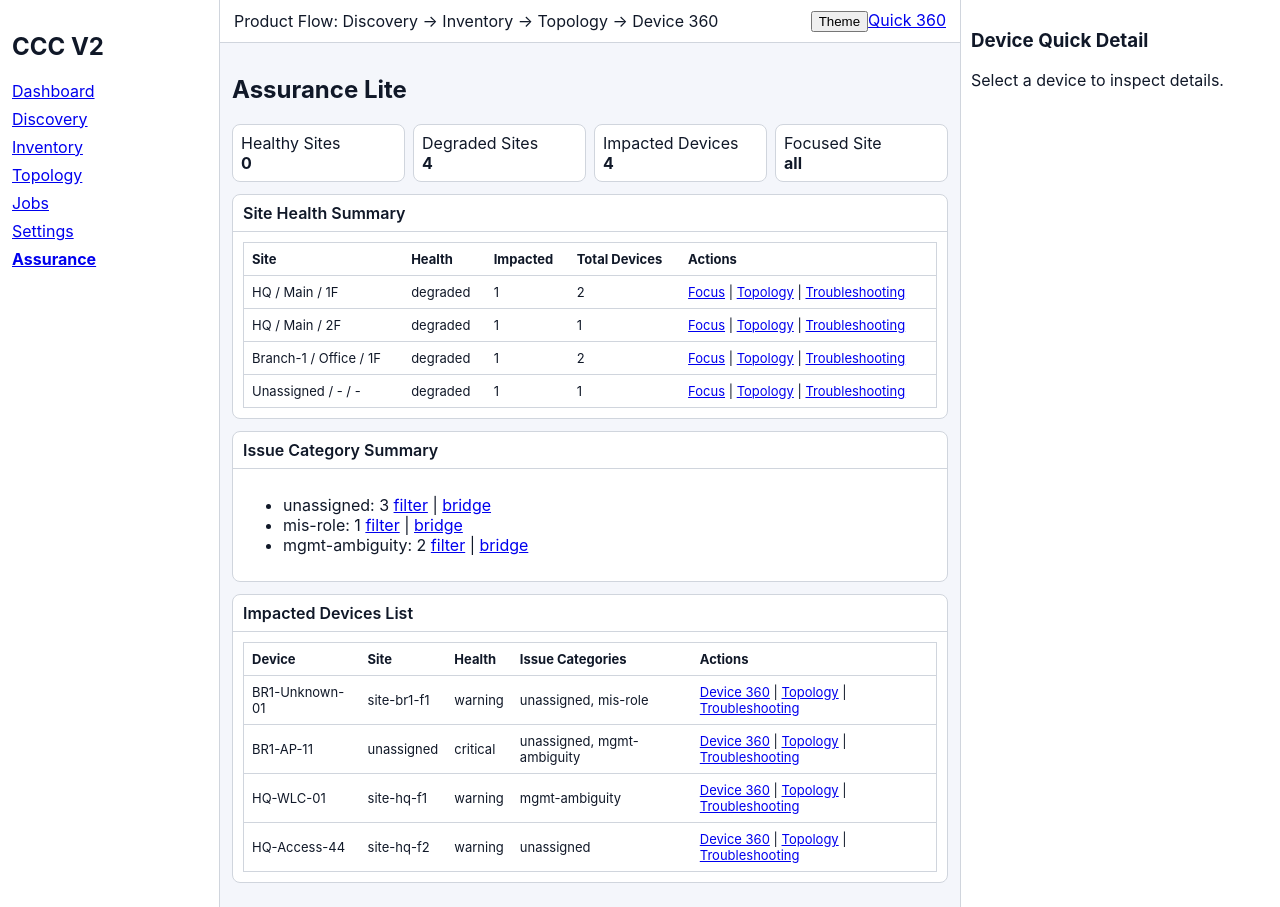
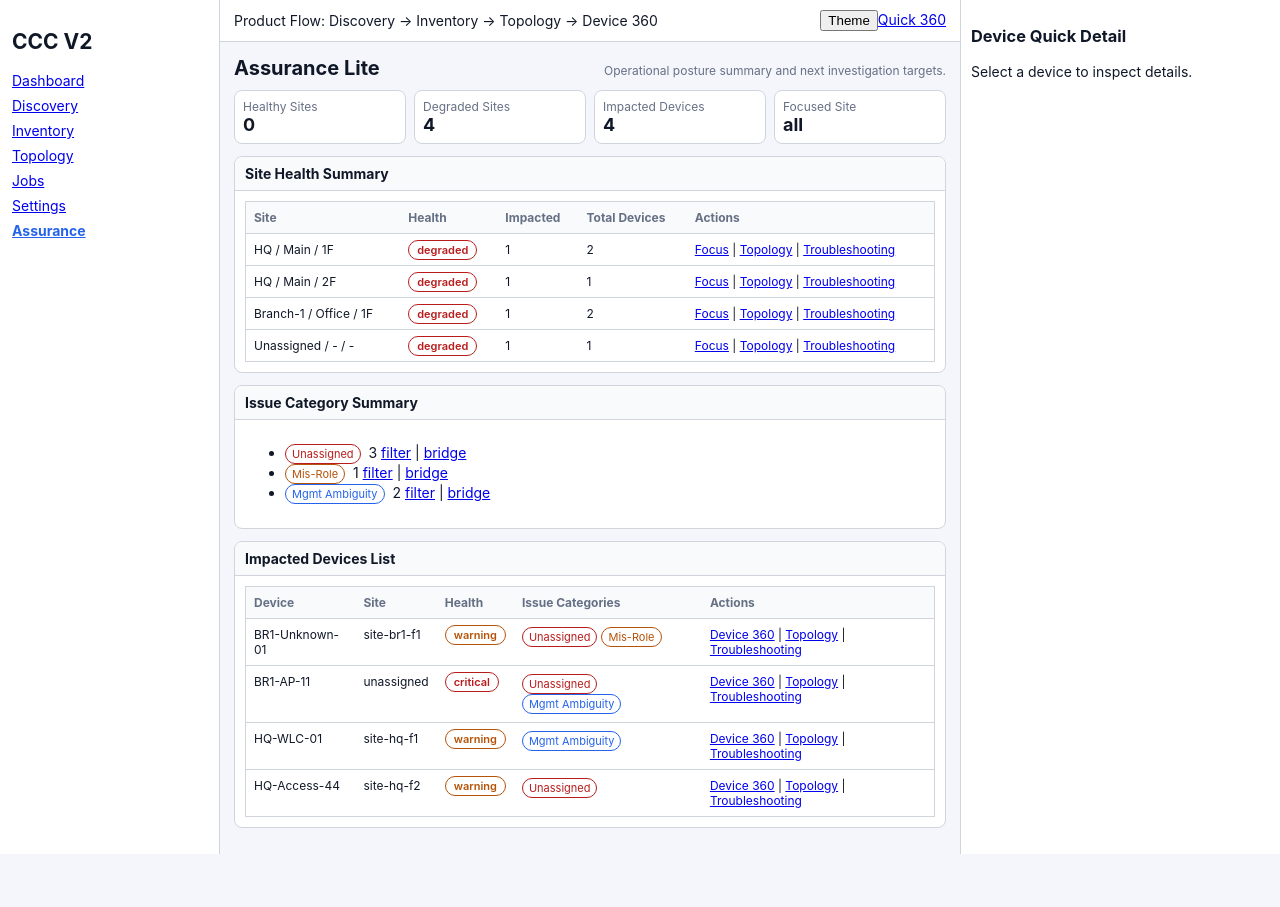
Before and after one commit to Keith0923/CCCv2, a React (Vite) app: page /assurance in a window 1280 px wide. After the commit the page ends 854 px from the top, so only its background shows below. Built offline with nearby package versions, Linux system fonts and the light colour scheme.

Commit message:
style: polish phase5 ui density and status consistency (#8)

```diff
--- /dev/null
+++ b/src/components/IssueTag.tsx
@@ -0,0 +1,10 @@
+const labelMap: Record<string, string> = {
+  'mis-role': 'Mis-Role',
+  'mgmt-ambiguity': 'Mgmt Ambiguity',
+  unassigned: 'Unassigned'
+};
+
+export function IssueTag({ value }: { value: string }) {
+  const cls = value === 'mis-role' ? 'issue-role' : value === 'mgmt-ambiguity' ? 'issue-mgmt' : 'issue-unassigned';
+  return <span className={`issue-tag ${cls}`}>{labelMap[value] ?? value}</span>;
+}
--- a/src/components/StatusBadge.tsx
+++ b/src/components/StatusBadge.tsx
@@ -1,3 +1,13 @@
+const normalize = (value: string) => value.toLowerCase();
+
+function variant(value: string) {
+  const v = normalize(value);
+  if (['healthy', 'success', 'assigned', 'reachable'].includes(v)) return 'ok';
+  if (['warning', 'partial', 'pending', 'intermittent', 'running'].includes(v)) return 'warn';
+  if (['critical', 'failed', 'unassigned', 'unreachable', 'degraded'].includes(v)) return 'danger';
+  return 'neutral';
+}
+
 export function StatusBadge({ value }: { value: string }) {
-  return <span className={`badge badge-${value.replace(/\s+/g, '-').toLowerCase()}`}>{value}</span>;
+  return <span className={`badge badge-${variant(value)}`}>{value}</span>;
 }
--- a/src/features/assurance/AssurancePage.tsx
+++ b/src/features/assurance/AssurancePage.tsx
@@ -4,6 +4,8 @@ import { DataTable } from '../../components/DataTable';
 import { SummaryStrip } from '../../components/SummaryStrip';
 import { useAppState } from '../../app/state';
 import { selectAssuranceSummary } from './selectors';
+import { StatusBadge } from '../../components/StatusBadge';
+import { IssueTag } from '../../components/IssueTag';
 
 export function AssurancePage() {
   const { data } = useAppState();
@@ -19,7 +21,10 @@ export function AssurancePage() {
 
   return (
     <div>
-      <h1>Assurance Lite</h1>
+      <div className="page-header">
+        <h1>Assurance Lite</h1>
+        <p>Operational posture summary and next investigation targets.</p>
+      </div>
 
       <SummaryStrip
         items={[
@@ -35,7 +40,7 @@ export function AssurancePage() {
           columns={['Site', 'Health', 'Impacted', 'Total Devices', 'Actions']}
           rows={summary.siteSummary.map((site) => [
             site.name,
-            site.health,
+            <StatusBadge key={`${site.siteId}-health`} value={site.health} />,
             site.impacted,
             site.totalDevices,
             <>
@@ -51,9 +56,9 @@ export function AssurancePage() {
 
       <Panel title="Issue Category Summary">
         <ul>
-          <li>unassigned: {summary.categorySummary.unassigned} <Link to="/assurance?issue=unassigned">filter</Link> | <Link to="/troubleshooting?issue=unassigned">bridge</Link></li>
-          <li>mis-role: {summary.categorySummary['mis-role']} <Link to="/assurance?issue=mis-role">filter</Link> | <Link to="/troubleshooting?issue=mis-role">bridge</Link></li>
-          <li>mgmt-ambiguity: {summary.categorySummary['mgmt-ambiguity']} <Link to="/assurance?issue=mgmt-ambiguity">filter</Link> | <Link to="/troubleshooting?issue=mgmt-ambiguity">bridge</Link></li>
+          <li><IssueTag value="unassigned" /> {summary.categorySummary.unassigned} <Link to="/assurance?issue=unassigned">filter</Link> | <Link to="/troubleshooting?issue=unassigned">bridge</Link></li>
+          <li><IssueTag value="mis-role" /> {summary.categorySummary['mis-role']} <Link to="/assurance?issue=mis-role">filter</Link> | <Link to="/troubleshooting?issue=mis-role">bridge</Link></li>
+          <li><IssueTag value="mgmt-ambiguity" /> {summary.categorySummary['mgmt-ambiguity']} <Link to="/assurance?issue=mgmt-ambiguity">filter</Link> | <Link to="/troubleshooting?issue=mgmt-ambiguity">bridge</Link></li>
         </ul>
       </Panel>
 
@@ -63,8 +68,8 @@ export function AssurancePage() {
           rows={filteredImpacted.map((row) => [
             row.device.name,
             row.device.siteId,
-            row.device.health,
-            row.categories.join(', '),
+            <StatusBadge key={`${row.device.id}-health`} value={row.device.health} />,
+            <>{row.categories.map((category) => <IssueTag key={category} value={category} />)}</>,
             <>
               <Link to={`/device-360/${row.device.id}`}>Device 360</Link>
               {' | '}
--- a/src/features/dashboard/DashboardPage.tsx
+++ b/src/features/dashboard/DashboardPage.tsx
@@ -3,6 +3,7 @@ import { Panel } from '../../components/Panel';
 import { SummaryStrip } from '../../components/SummaryStrip';
 import { useAppState } from '../../app/state';
 import { selectAssuranceSummary } from '../assurance/selectors';
+import { StatusBadge } from '../../components/StatusBadge';
 
 export function DashboardPage() {
   const { data } = useAppState();
@@ -11,7 +12,10 @@ export function DashboardPage() {
 
   return (
     <div>
-      <h1>Dashboard - Product Flow Hub</h1>
+      <div className="page-header">
+        <h1>Dashboard - Product Flow Hub</h1>
+        <p>Discovery → Inventory → Topology → Device 360 → Assurance</p>
+      </div>
       <SummaryStrip items={[
         { label: 'Running Discovery Jobs', value: data.discoveryJobs.filter((j) => j.status === 'running').length },
         { label: 'Unassigned Devices', value: unassigned },
@@ -21,8 +25,11 @@ export function DashboardPage() {
       <Panel title="Recent Discovery Outcomes">
         <ul>{data.discoveryResults.map((r) => <li key={r.id}>{r.jobId}: S {r.summary.success} / P {r.summary.partial} / F {r.summary.failed}</li>)}</ul>
       </Panel>
-      <Panel title="Recent Important Issues">
-        <ul>{data.issues.map((i) => <li key={i.id}>{i.message} <Link to="/assurance">Assurance</Link></li>)}</ul>
+      <Panel title="Operational Focus">
+        <ul>
+          <li>Degraded sites: <StatusBadge value={String(assurance.healthTotals.degradedSites > 0 ? 'degraded' : 'healthy')} /> <Link to="/assurance">Assurance</Link></li>
+          <li>Unassigned devices: <StatusBadge value={String(unassigned > 0 ? 'unassigned' : 'assigned')} /> <Link to="/inventory">Inventory</Link></li>
+        </ul>
       </Panel>
       <div className="quick-links">
         <Link to="/discovery">Go Discovery</Link>
--- a/src/features/device360/Device360Page.tsx
+++ b/src/features/device360/Device360Page.tsx
@@ -3,6 +3,8 @@ import { Link, useParams } from 'react-router-dom';
 import { Panel } from '../../components/Panel';
 import { useAppState } from '../../app/state';
 import { EmptyState } from '../../components/EmptyState';
+import { StatusBadge } from '../../components/StatusBadge';
+import { IssueTag } from '../../components/IssueTag';
 
 export function Device360Page() {
   const { id } = useParams();
@@ -19,17 +21,20 @@ export function Device360Page() {
 
   return (
     <div>
-      <h1>Device 360 - {device.name}</h1>
+      <div className="page-header">
+        <h1>Device 360 - {device.name}</h1>
+        <p>Causality view: discovery metadata, normalization path, current state.</p>
+      </div>
 
       <Panel title="Current State">
-        <p>Health: {context?.currentHealth ?? device.health}</p>
+        <p>Health: <StatusBadge value={context?.currentHealth ?? device.health} /></p>
         <p>Site: {device.siteId}</p>
         <p>Role: {effectiveRole} (detected: {device.roleDetected}, override: {device.roleOverride ?? 'none'})</p>
-        <p>Reachability: {device.reachability}</p>
+        <p>Reachability: <StatusBadge value={device.reachability} /></p>
       </Panel>
 
       <Panel title="Current Issues">
-        <ul>{(context?.currentIssues ?? []).map((i) => <li key={i}>{i}</li>)}</ul>
+        <div className="tag-row">{(context?.currentIssues ?? []).map((i) => <IssueTag key={i} value={i.toLowerCase().includes('role') ? 'mis-role' : i.toLowerCase().includes('reachability') ? 'mgmt-ambiguity' : 'unassigned'} />)}</div>
         <p><Link to={`/assurance?site=${device.siteId}`}>Open in Assurance Lite</Link> | <Link to={`/troubleshooting?device=${device.id}&site=${device.siteId}&issue=${(context?.currentIssues?.[0] ?? '').includes('Role') ? 'mis-role' : (context?.currentIssues?.[0] ?? '').includes('reachability') ? 'mgmt-ambiguity' : 'unassigned'}`}>Troubleshooting Bridge</Link></p>
       </Panel>
 
@@ -44,10 +49,6 @@ export function Device360Page() {
         <ul>{normalizationTimeline.map((h) => <li key={h.id}>{h.at} - [{h.type}] {h.message}</li>)}</ul>
       </Panel>
 
-      <Panel title="Full Timeline">
-        <ul>{history.map((h) => <li key={h.id}>{h.at} - [{h.type}] {h.message}</li>)}</ul>
-      </Panel>
-
       <Panel title="Recommended Next Action">
         <p>{context?.recommendedNextAction ?? 'Review normalization status in Inventory.'}</p>
       </Panel>
@@ -57,7 +58,6 @@ export function Device360Page() {
         <Link to="/topology">Topology</Link>
         <Link to={`/assurance?site=${device.siteId}`}>Assurance Lite</Link>
         <Link to={`/troubleshooting?device=${device.id}&site=${device.siteId}`}>Troubleshooting Bridge</Link>
-        <a href="#" onClick={(e) => e.preventDefault()}>Related Commands (coming soon)</a>
       </div>
     </div>
   );
--- a/src/features/discovery/DiscoveryPage.tsx
+++ b/src/features/discovery/DiscoveryPage.tsx
@@ -34,7 +34,7 @@ export function DiscoveryPage() {
 
   return (
     <div>
-      <h1>Discovery</h1>
+      <div className="page-header"><h1>Discovery</h1><p>Entry point for device onboarding and downstream flow.</p></div>
       <FilterBar>
         <SearchBox value={keyword} onChange={setKeyword} />
         <select value={type} onChange={(e) => setType(e.target.value as typeof type)}>
@@ -72,7 +72,7 @@ export function DiscoveryPage() {
         </button>
       </FilterBar>
 
-      <Panel title="Latest Result Summary">
+      <Panel title="Latest Result Summary (for downstream checks)">
         <p>
           success: {recentResult?.summary.success ?? 0} / partial: {recentResult?.summary.partial ?? 0} / failed: {recentResult?.summary.failed ?? 0}
         </p>
--- a/src/features/inventory/InventoryPage.tsx
+++ b/src/features/inventory/InventoryPage.tsx
@@ -6,6 +6,7 @@ import { useAppState } from '../../app/state';
 import { useMemo, useState } from 'react';
 import { Panel } from '../../components/Panel';
 import { DeviceRole, PreferredManagementIpPolicy } from '../../domains/types';
+import { IssueTag } from '../../components/IssueTag';
 
 const roleOptions: DeviceRole[] = ['core', 'distribution', 'access', 'wireless-controller', 'unknown'];
 const policyOptions: PreferredManagementIpPolicy[] = ['loopback', 'interface-vlan', 'system'];
@@ -33,7 +34,10 @@ export function InventoryPage() {
 
   return (
     <div>
-      <h1>Inventory</h1>
+      <div className="page-header">
+        <h1>Inventory</h1>
+        <p>Primary workspace for post-discovery normalization.</p>
+      </div>
       <FilterBar>
         <select value={assignment} onChange={(e) => setAssignment(e.target.value)}>
           <option value="all">All</option>
@@ -51,17 +55,16 @@ export function InventoryPage() {
       )}
 
       <DataTable
-        columns={['Device', 'Mgmt IP', 'Reachability', 'Detected Role', 'Admin Override', 'Effective Role', 'Site', 'Assignment', 'Health', 'Source Job', 'Actions']}
+        columns={['Device', 'Mgmt IP', 'Reachability', 'Detected Role', 'Admin Override', 'Site', 'Health', 'Issue Hint', 'Source Job', 'Actions']}
         rows={devices.map((d) => [
           d.name,
           d.managementIp,
-          d.reachability,
+          <StatusBadge key={`${d.id}-reach`} value={d.reachability} />,
           d.roleDetected,
           d.roleOverride ?? '-',
-          d.roleOverride ?? d.roleDetected,
           d.siteId,
-          <StatusBadge key={`${d.id}-as`} value={d.assignmentState} />,
           <StatusBadge key={`${d.id}-h`} value={d.health} />,
+          <>{d.assignmentState !== 'assigned' && <IssueTag value="unassigned" />} {(d.roleOverride ?? d.roleDetected) === 'unknown' && <IssueTag value="mis-role" />} {d.reachability !== 'reachable' && <IssueTag value="mgmt-ambiguity" />}</>,
           d.sourceDiscoveryJobId,
           <>
             <button onClick={() => setSelectedDeviceId(d.id)}>Normalize</button>
@@ -79,21 +82,21 @@ export function InventoryPage() {
           <div className="normalize-grid">
             <label>
               Site assignment
-              <select defaultValue={selected.siteId} onChange={(e) => normalizeDevice({ deviceId: selected.id, siteId: e.target.value })}>
+              <select value={selected.siteId} onChange={(e) => normalizeDevice({ deviceId: selected.id, siteId: e.target.value })}>
                 {data.sites.map((s) => <option key={s.id} value={s.id}>{s.id}</option>)}
               </select>
             </label>
 
             <label>
               Role normalization (admin override)
-              <select defaultValue={selected.roleOverride ?? selected.roleDetected} onChange={(e) => normalizeDevice({ deviceId: selected.id, roleOverride: e.target.value as DeviceRole })}>
+              <select value={selected.roleOverride ?? selected.roleDetected} onChange={(e) => normalizeDevice({ deviceId: selected.id, roleOverride: e.target.value as DeviceRole })}>
                 {roleOptions.map((role) => <option key={role} value={role}>{role}</option>)}
               </select>
             </label>
 
             <label>
               Preferred management IP policy
-              <select defaultValue={selected.preferredManagementIpPolicy} onChange={(e) => normalizeDevice({ deviceId: selected.id, preferredManagementIpPolicy: e.target.value as PreferredManagementIpPolicy })}>
+              <select value={selected.preferredManagementIpPolicy} onChange={(e) => normalizeDevice({ deviceId: selected.id, preferredManagementIpPolicy: e.target.value as PreferredManagementIpPolicy })}>
                 {policyOptions.map((p) => <option key={p} value={p}>{p}</option>)}
               </select>
             </label>
--- a/src/features/topology/TopologyPage.tsx
+++ b/src/features/topology/TopologyPage.tsx
@@ -3,6 +3,9 @@ import { Panel } from '../../components/Panel';
 import { useAppState } from '../../app/state';
 import { EmptyState } from '../../components/EmptyState';
 import { useMemo, useState } from 'react';
+import { selectAssuranceSummary } from '../assurance/selectors';
+import { StatusBadge } from '../../components/StatusBadge';
+import { IssueTag } from '../../components/IssueTag';
 
 function warningReasons(device: { assignmentState: string; roleDetected: string; roleOverride?: string; reachability: string }) {
   const reasons: string[] = [];
@@ -18,6 +21,7 @@ export function TopologyPage() {
   const [params] = useSearchParams();
   const siteFocus = params.get('site') ?? '';
   const [selectedLinkId, setSelectedLinkId] = useState<string>('');
+  const assurance = selectAssuranceSummary(data, siteFocus || undefined);
 
   const selectedLink = data.topologyLinks.find((l) => l.id === selectedLinkId);
 
@@ -40,20 +44,19 @@ export function TopologyPage() {
 
   return (
     <div>
-      <h1>Topology</h1>
+      <div className="page-header">
+        <h1>Topology</h1>
+        <p>Reflection view for site context and connectivity posture.</p>
+      </div>
 
       {siteFocus && (
         <Panel title="Site Focus">
           <p>Focused site: {siteFocus}</p>
           <p>Visible nodes: {nodes.length}</p>
           <p>Warnings in focus: {warningNodes.length}</p>
-          <p><Link to={`/assurance?site=${siteFocus}`}>Open Assurance Lite</Link></p>
+          <p>Site health from Assurance: <StatusBadge value={assurance.healthTotals.degradedSites > 0 ? 'degraded' : 'healthy'} /> <Link to={`/assurance?site=${siteFocus}`}>Open Assurance Lite</Link></p>
         </Panel>
       )}
-
-      <Panel title="Site / Building / Floor">
-        <ul>{data.sites.map((s) => <li key={s.id}>{s.name} / {s.building} / {s.floor} ({s.health})</li>)}</ul>
-      </Panel>
 
       <Panel title="Nodes">
         <div className="topology-grid">
@@ -65,7 +68,7 @@ export function TopologyPage() {
                 <div>{n.id}</div>
                 <div>role: {n.role}</div>
                 <div>site: {n.siteId}</div>
-                <div className="tag-row">{reasons.map((reason) => <span key={reason} className="warn-tag">{reason}</span>)}</div>
+                <div className="tag-row">{reasons.map((reason) => <IssueTag key={reason} value={reason} />)}</div>
                 <Link to={`/device-360/${n.deviceId}`}>Device 360</Link>
                 {' | '}
                 <Link to={`/inventory?job=${d?.sourceDiscoveryJobId ?? ''}`}>Inventory</Link>
@@ -92,7 +95,7 @@ export function TopologyPage() {
           <div>
             <p>ID: {selectedLink.id}</p>
             <p>Endpoints: {selectedLink.sourceNodeId} ⇄ {selectedLink.targetNodeId}</p>
-            <p>Quality: {selectedLink.quality}</p>
+            <p>Quality: <StatusBadge value={selectedLink.quality === 'good' ? 'healthy' : 'warning'} /></p>
           </div>
         ) : (
           <p>No link selected.</p>
@@ -103,7 +106,7 @@ export function TopologyPage() {
         <ul>
           {warningNodes.map(({ node, device, reasons }) => (
             <li key={node.id}>
-              {node.id} ({node.role}) [{reasons.join(', ')}]
+              {node.id} ({node.role}) {reasons.map((r) => <IssueTag key={r} value={r} />)}
               {' - '}
               <Link to={`/inventory?job=${device?.sourceDiscoveryJobId ?? ''}`}>Inventory</Link>
               {' / '}
--- a/src/features/troubleshooting/TroubleshootingBridgePage.tsx
+++ b/src/features/troubleshooting/TroubleshootingBridgePage.tsx
@@ -3,6 +3,8 @@ import { Panel } from '../../components/Panel';
 import { DataTable } from '../../components/DataTable';
 import { useAppState } from '../../app/state';
 import { selectTroubleshootingContext } from './selectors';
+import { StatusBadge } from '../../components/StatusBadge';
+import { IssueTag } from '../../components/IssueTag';
 
 export function TroubleshootingBridgePage() {
   const { data } = useAppState();
@@ -16,13 +18,16 @@ export function TroubleshootingBridgePage() {
 
   return (
     <div>
-      <h1>Troubleshooting Bridge</h1>
+      <div className="page-header">
+        <h1>Troubleshooting Bridge</h1>
+        <p>Thin bridge: classify issue context and route to next best view.</p>
+      </div>
 
       <Panel title="Context Summary">
         <p>Site: {context.siteId || 'all'}</p>
         <p>Device: {context.device?.name ?? 'not fixed'}</p>
-        <p>Issue context: {context.issue}</p>
-        <p>Current health: {context.device?.health ?? 'mixed'}</p>
+        <p>Issue context: <IssueTag value={context.issue} /></p>
+        <p>Current health: <StatusBadge value={context.device?.health ?? 'warning'} /></p>
       </Panel>
 
       <Panel title="Suspected Category">
@@ -43,7 +48,7 @@ export function TroubleshootingBridgePage() {
           rows={context.issueDevices.map((d) => [
             d.name,
             d.siteId,
-            d.health,
+            <StatusBadge key={`${d.id}-h`} value={d.health} />,
             <>
               <Link to={`/device-360/${d.id}`}>Device 360</Link>
               {' | '}
@@ -54,6 +59,12 @@ export function TroubleshootingBridgePage() {
           ])}
         />
       </Panel>
+
+      <div className="quick-links">
+        <Link to="/assurance">Back to Assurance</Link>
+        <Link to={context.siteId ? `/topology?site=${context.siteId}` : '/topology'}>Back to Topology</Link>
+        {context.device && <Link to={`/device-360/${context.device.id}`}>Back to Device 360</Link>}
+      </div>
     </div>
   );
 }
--- a/src/styles/theme.css
+++ b/src/styles/theme.css
@@ -1,48 +1,68 @@
 :root {
   --bg: #f4f6fb;
   --panel: #ffffff;
+  --panel-2: #f8fafc;
   --text: #101828;
   --muted: #667085;
   --border: #d0d5dd;
+  --accent: #2563eb;
+  --ok: #15803d;
+  --warn: #b45309;
+  --danger: #b91c1c;
 }
 :root[data-theme='dark'] {
   --bg: #0f172a;
   --panel: #111827;
+  --panel-2: #0b1222;
   --text: #e5e7eb;
   --muted: #9ca3af;
   --border: #374151;
+  --accent: #60a5fa;
+  --ok: #4ade80;
+  --warn: #fbbf24;
+  --danger: #f87171;
 }
 * { box-sizing: border-box; }
-body { margin: 0; font-family: Inter, Arial, sans-serif; background: var(--bg); color: var(--text); }
+body { margin: 0; font-family: Inter, Arial, sans-serif; background: var(--bg); color: var(--text); font-size: 14px; }
 .shell { display: grid; grid-template-columns: 220px 1fr 320px; min-height: 100vh; }
 .left-nav { background: var(--panel); border-right: 1px solid var(--border); padding: 12px; }
 .left-nav nav { display: flex; flex-direction: column; gap: 8px; }
-.left-nav a.active { font-weight: 700; }
+.left-nav a.active { font-weight: 700; color: var(--accent); }
 .top-bar { display: flex; justify-content: space-between; align-items: center; background: var(--panel); border-bottom: 1px solid var(--border); padding: 10px 14px; }
-.content { padding: 12px; }
-.panel { background: var(--panel); border: 1px solid var(--border); margin-bottom: 12px; border-radius: 8px; }
-.panel > header { padding: 8px 10px; border-bottom: 1px solid var(--border); font-weight: 600; }
+.content { padding: 14px; }
+.panel { background: var(--panel); border: 1px solid var(--border); margin-bottom: 12px; border-radius: 8px; overflow: hidden; }
+.panel > header { padding: 8px 10px; border-bottom: 1px solid var(--border); font-weight: 700; background: var(--panel-2); }
 .panel > div { padding: 10px; }
 .summary-strip { display: grid; grid-template-columns: repeat(4, 1fr); gap: 8px; margin-bottom: 12px; }
 .summary-item { background: var(--panel); border: 1px solid var(--border); border-radius: 8px; padding: 8px; }
+.summary-item > div { color: var(--muted); font-size: 12px; }
+.summary-item strong { font-size: 18px; }
 .data-table { width: 100%; border-collapse: collapse; background: var(--panel); border: 1px solid var(--border); }
-.data-table th, .data-table td { border-bottom: 1px solid var(--border); padding: 8px; font-size: 13px; text-align: left; }
-.filter-bar { display: flex; gap: 8px; margin-bottom: 10px; }
+.data-table th, .data-table td { border-bottom: 1px solid var(--border); padding: 8px; font-size: 12px; text-align: left; vertical-align: top; }
+.data-table th { color: var(--muted); font-weight: 700; background: var(--panel-2); }
+.filter-bar { display: flex; gap: 8px; margin-bottom: 10px; flex-wrap: wrap; }
 .search { padding: 6px 8px; min-width: 220px; }
-.badge { padding: 2px 8px; border: 1px solid var(--border); border-radius: 999px; font-size: 12px; }
+.badge { padding: 2px 8px; border: 1px solid var(--border); border-radius: 999px; font-size: 11px; font-weight: 600; }
+.badge-ok { color: var(--ok); border-color: var(--ok); }
+.badge-warn { color: var(--warn); border-color: var(--warn); }
+.badge-danger { color: var(--danger); border-color: var(--danger); }
+.badge-neutral { color: var(--muted); }
 .drawer { background: var(--panel); border-left: 1px solid var(--border); padding: 10px; }
 .tabs { display: flex; gap: 6px; margin-bottom: 8px; }
 .tabs button.active { font-weight: 700; }
 .empty-state { border: 1px dashed var(--border); background: var(--panel); padding: 18px; }
-.topology-grid { display: grid; grid-template-columns: repeat(4, minmax(120px, 1fr)); gap: 8px; }
+.topology-grid { display: grid; grid-template-columns: repeat(4, minmax(140px, 1fr)); gap: 8px; }
 .node { border: 1px solid var(--border); background: var(--panel); padding: 8px; border-radius: 8px; }
 .role-unknown { outline: 2px solid #f59e0b; }
 .quick-links { display: flex; gap: 10px; flex-wrap: wrap; }
-
-.warning-node { border-color: #f59e0b; box-shadow: 0 0 0 1px #f59e0b inset; }
-
-
-.warn-tag { display: inline-block; margin-right: 4px; padding: 2px 6px; border-radius: 999px; border: 1px solid #f59e0b; font-size: 11px; }
+.warning-node { border-color: var(--warn); box-shadow: 0 0 0 1px var(--warn) inset; }
+.issue-tag { display: inline-block; margin-right: 4px; padding: 2px 6px; border-radius: 999px; font-size: 11px; border: 1px solid var(--border); }
+.issue-unassigned { border-color: var(--danger); color: var(--danger); }
+.issue-role { border-color: var(--warn); color: var(--warn); }
+.issue-mgmt { border-color: var(--accent); color: var(--accent); }
 .tag-row { margin: 4px 0; }
 .normalize-grid { display: grid; gap: 8px; grid-template-columns: repeat(3, minmax(200px, 1fr)); }
 .normalize-grid label { display: flex; flex-direction: column; gap: 4px; font-size: 12px; }
+.page-header { display: flex; justify-content: space-between; align-items: baseline; margin-bottom: 10px; }
+.page-header h1 { margin: 0; font-size: 20px; }
+.page-header p { margin: 0; color: var(--muted); font-size: 12px; }
```
